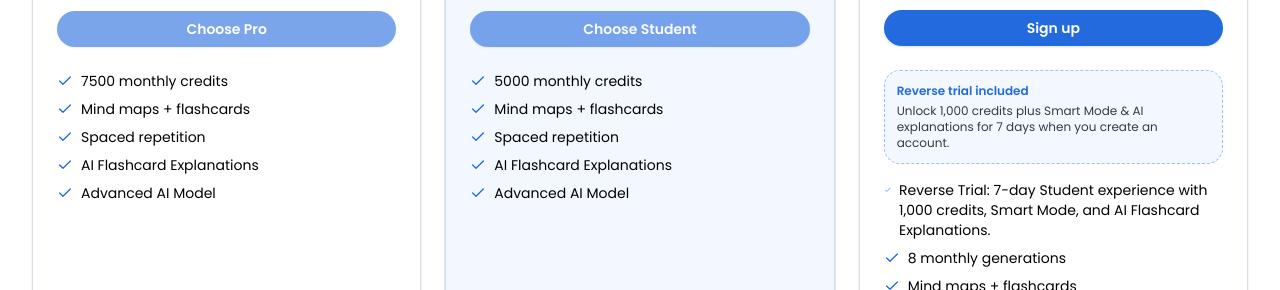
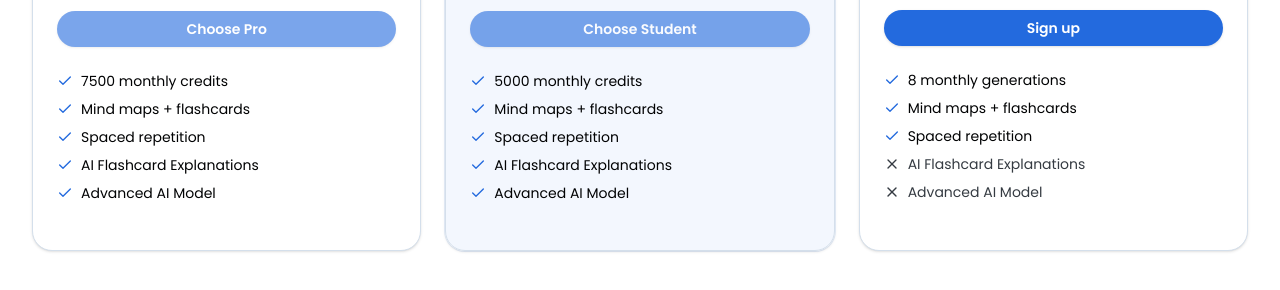
Before and after one commit to Led-adel-pilot/CogniGuide, a Next.js app: page /pricing in a window 1280 px wide. Shown: the part 356-646 px from the top of the page. Built offline with nearby package versions, Linux system fonts and the light colour scheme; no server answers.

Commit message:
PricingClient UI improv

```diff
--- a/components/PricingClient.tsx
+++ b/components/PricingClient.tsx
@@ -6,7 +6,7 @@ import { Check, X } from 'lucide-react';
 import { supabase } from '@/lib/supabaseClient';
 import AuthModal from '@/components/AuthModal';
 import { User } from '@supabase/supabase-js';
-import { PAID_PLANS, FREE_PLAN_GENERATIONS, MODEL_CREDIT_MULTIPLIERS, REVERSE_TRIAL } from '@/lib/plans';
+import { PAID_PLANS, FREE_PLAN_GENERATIONS, MODEL_CREDIT_MULTIPLIERS } from '@/lib/plans';
 
 type BillingCycle = 'month' | 'year';
 
@@ -484,19 +484,7 @@ export default function PricingClient({ onPurchaseComplete }: PricingClientProps
                 Sign up
               </button>
             )}
-            <div className="mb-4 rounded-2xl border border-dashed border-primary/40 bg-primary/5 p-3 text-xs text-primary">
-              <p className="font-semibold text-primary">Reverse trial included</p>
-              <p className="mt-1 text-muted-foreground">
-                Unlock {REVERSE_TRIAL.credits.toLocaleString()} credits plus Smart Mode & AI explanations for {REVERSE_TRIAL.durationDays} days when you create an account.
-              </p>
-            </div>
             <ul className="space-y-2 text-sm mb-6">
-              <li className="flex items-start gap-2">
-                <Check className="h-4 w-4 text-primary mt-0.5" />
-                <span>
-                  Reverse Trial: {REVERSE_TRIAL.durationDays}-day Student experience with {REVERSE_TRIAL.credits.toLocaleString()} credits, Smart Mode, and AI Flashcard Explanations.
-                </span>
-              </li>
               <li className="flex items-center gap-2"><Check className="h-4 w-4 text-primary" /> {FREE_PLAN_GENERATIONS} monthly generations</li>
               <li className="flex items-center gap-2"><Check className="h-4 w-4 text-primary" /> Mind maps + flashcards</li>
               <li className="flex items-center gap-2"><Check className="h-4 w-4 text-primary" /> Spaced repetition</li>
```
